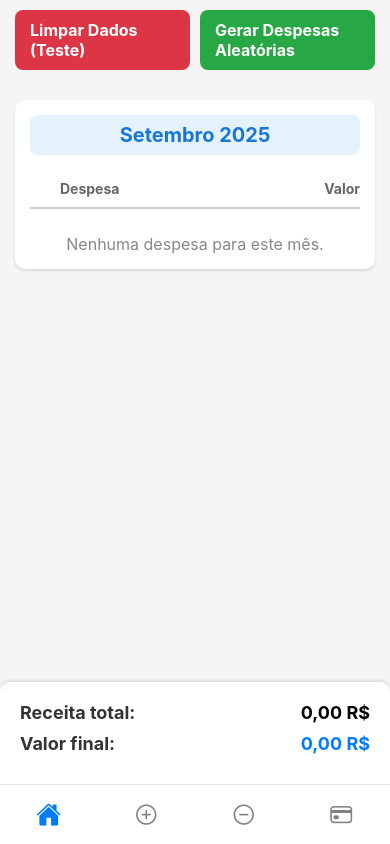
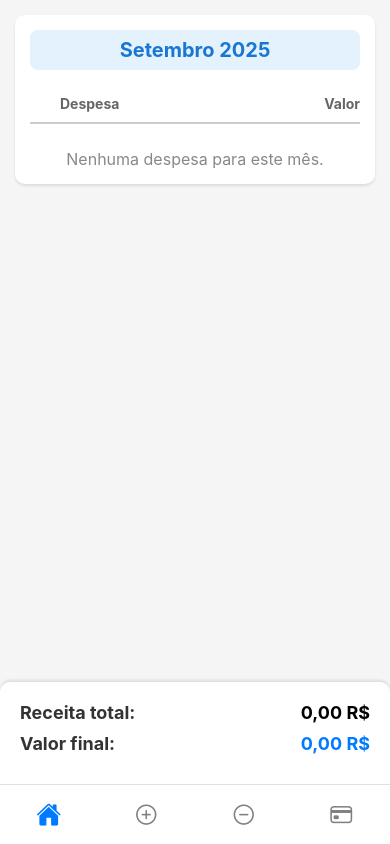
Before and after one commit to leomacedo2/app-financas-pessoais-simples, a React Native app: screen /Home in a window 390 px wide. Built offline with nearby package versions, Linux system fonts and the light colour scheme.

Commit message:
feat: Criado um "toggle" que camufla os botões de teste do app.

```diff
--- a/screens/HomeScreen.js
+++ b/screens/HomeScreen.js
@@ -30,6 +30,9 @@ import { ASYNC_STORAGE_KEYS } from '../utils/constants';
 
 // Obtém a largura da tela do dispositivo para configurar a rolagem paginada do FlatList
 const { width } = Dimensions.get('window');
+
+// Constante criada para controlar a exibição dos botões de geração de dados de teste
+const mostrarBotoesTeste = false;
 
 /**
  * Converte uma string de data no formato "DD/MM/AAAA" para um objeto Date.
@@ -1201,6 +1204,7 @@ export default function HomeScreen({ navigation }) {
 
   return (
     <View style={[styles.container, { paddingTop: insets.top }]}>
+      {mostrarBotoesTeste && (
       <View style={styles.topButtonsContainer}>
         <TouchableOpacity onPress={clearAllData} style={styles.clearDataButton}>
           <Text style={styles.clearDataButtonText}>Limpar Dados (Teste)</Text>
@@ -1209,6 +1213,7 @@ export default function HomeScreen({ navigation }) {
           <Text style={styles.generateRandomButtonText}>Gerar Despesas Aleatórias</Text>
         </TouchableOpacity>
       </View>
+    )}
 
       {/* FlatList horizontal para exibir os meses paginados */}
       <FlatList
```
